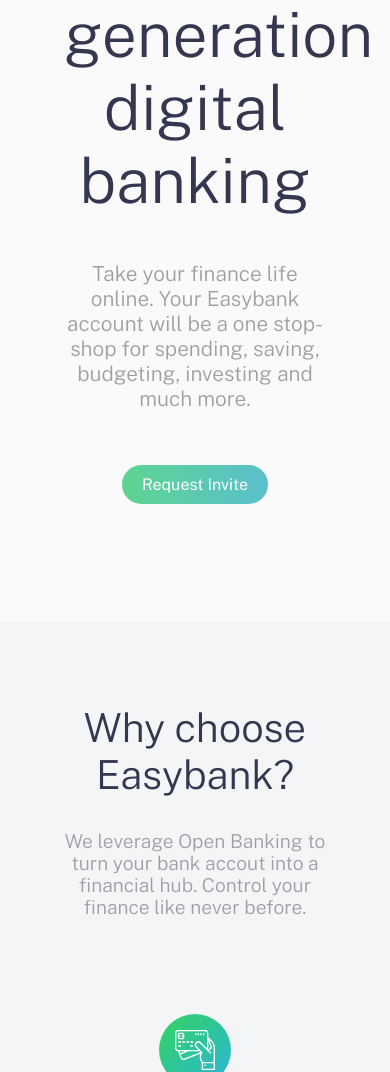
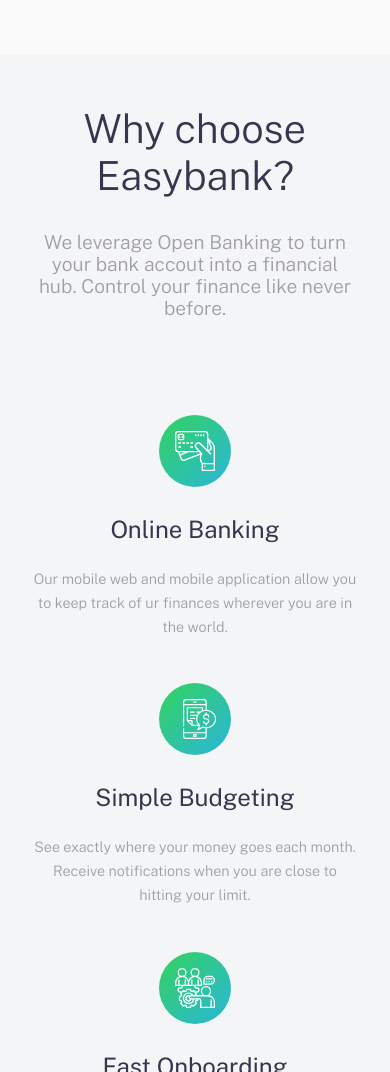
Before and after one commit to tr199er/easy-bank, a plain HTML site: page index.html in a window 390 px wide. Shown: the part 928-2000 px from the top of the page. Drawn offline with nearby package versions, Linux system fonts and the light colour scheme.

```diff
--- a/mediaqueries.css
+++ b/mediaqueries.css
@@ -116,10 +116,10 @@
     padding: 1rem 4rem;
   }
   .text-container h1 {
-    font-size: 3.9rem;
+    font-size: 2.9rem;
     font-weight: 300;
     color: #353750;
-    margin-bottom: 2.8rem;
+    margin-bottom: 2.5rem;
   }
   .text-container p {
     font-size: 1.3rem;
@@ -139,7 +139,7 @@
   }
   .img-container img {
     transform: translateX(0) translateY(-11rem);
-    width: 600px;
+    width: 500px;
   }
   .text-container .btn {
     margin-bottom: 7rem;
@@ -210,8 +210,8 @@
     justify-content: space-between;
   }
   .f1 {
-   align-items: center;
-   gap: 2rem;
+    align-items: center;
+    gap: 2rem;
   }
   .f-logo {
     width: 14rem;
@@ -219,7 +219,7 @@
   .f-icon {
     gap: 1.2rem;
   }
-  svg{
+  svg {
     width: 2.5rem;
   }
   .f2 {
@@ -230,16 +230,41 @@
     margin-top: 3rem;
   }
   .fnav-links {
-    gap:0.8rem;
+    gap: 0.8rem;
   }
-  .f3{
- margin-top: 3rem;
+  .f3 {
+    margin-top: 3rem;
     align-items: center;
     gap: 2rem;
   }
 }
 
 @media screen and (max-width: 480px) {
+   /* INTRO PAGE SECTION */
+   .text-container {
+    padding: 1rem 2rem;
+  }
+  .text-container h1 {
+    font-size: 2.3rem;
+    margin-bottom: 2.8rem;
+  }
+  .text-container p {
+    font-size: 1.1rem;
+    margin-bottom: 3.9rem;
+  }
+  .img-container img {
+    transform: translateX(0) translateY(-7rem);
+    width: 360px;
+  }
+    /* ****** FEATURES SECTION ****** */
+    #features {
+      padding: 2rem;
+      text-align: center;
+    }
+    .card-text p {
+      font-size: .9rem;
+    }
+     /********* ARTICLE SECTION *********/
 }
 @media screen and (max-width: 365px) {
 }
--- a/style.css
+++ b/style.css
@@ -162,7 +162,7 @@ header {
 .cards-container {
   display: flex;
   justify-content: space-between;
-  gap: .8rem;
+  gap: 0.8rem;
 }
 .card {
   flex: 1;
@@ -202,7 +202,7 @@ header {
 }
 .cards {
   background: white;
-  width: 180px;
+  width: auto;
 }
 
 .article-img {
@@ -288,13 +288,13 @@ svg:hover {
   transition: all 0.6s ease-in-out;
 }
 
-.f3{
+.f3 {
   display: flex;
   flex-direction: column;
   gap: 4rem;
- align-items: end;
+  align-items: end;
 }
 
-.f3 p{
+.f3 p {
   color: #6a6d85;
 }
```
